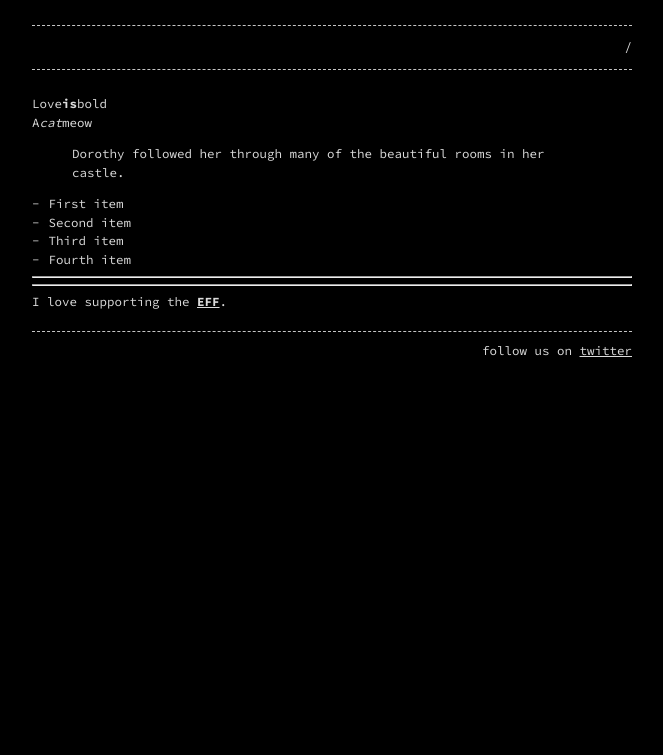
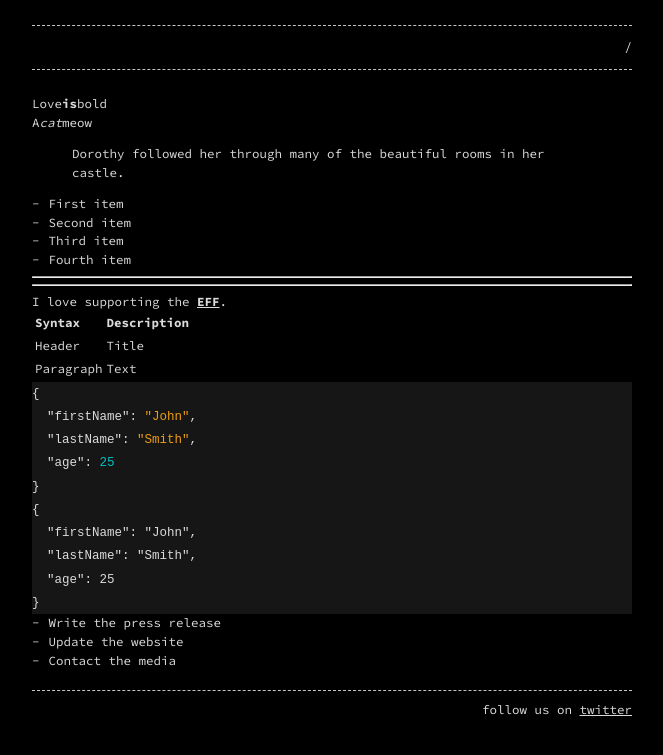
Before and after one commit to yasiratmaca/jesuz.github.io, a Jekyll site: the page built from _posts/2020-03-31-Markdowns.markdown, in a window 1280 px wide. Shown: the top 755 px of the page, without its empty margins (308-971 px from the left). Built offline with Jekyll 4.4.1, drawn with Linux system fonts in a browser that asks for light colours.

Commit message:
Update 2020-03-31-Markdowns.markdown

````diff
--- a/_posts/2020-03-31-Markdowns.markdown
+++ b/_posts/2020-03-31-Markdowns.markdown
@@ -18,7 +18,33 @@ A*cat*meow
 - Fourth item
 
 ***
-
 ---
 
 I love supporting the **[EFF](https://eff.org)**.
+
+
+| Syntax | Description |
+| ----------- | ----------- |
+| Header | Title |
+| Paragraph | Text |
+
+```json
+{
+  "firstName": "John",
+  "lastName": "Smith",
+  "age": 25
+}
+```
+
+```
+{
+  "firstName": "John",
+  "lastName": "Smith",
+  "age": 25
+}
+```
+
+
+- [x] Write the press release
+- [ ] Update the website
+- [ ] Contact the media
````
